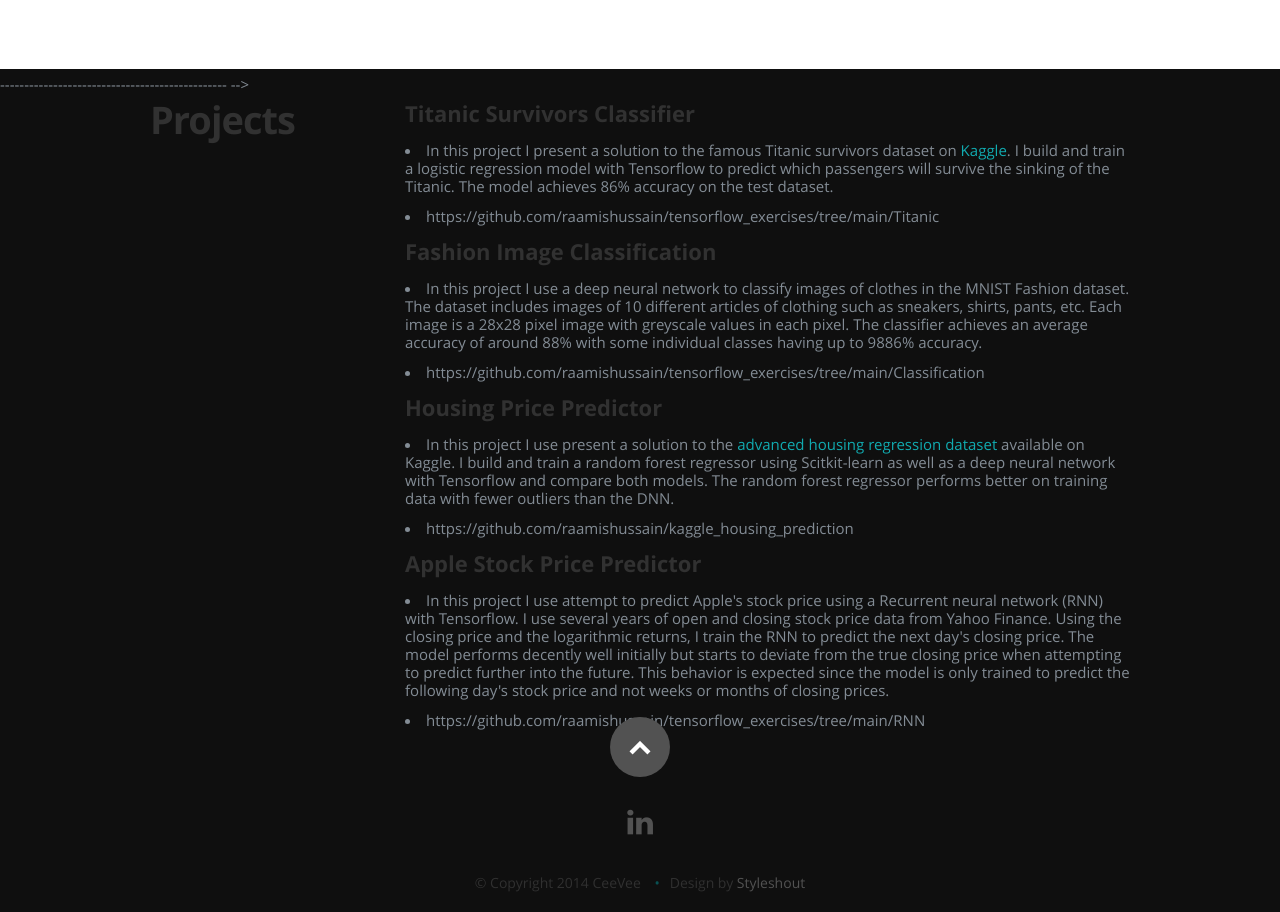
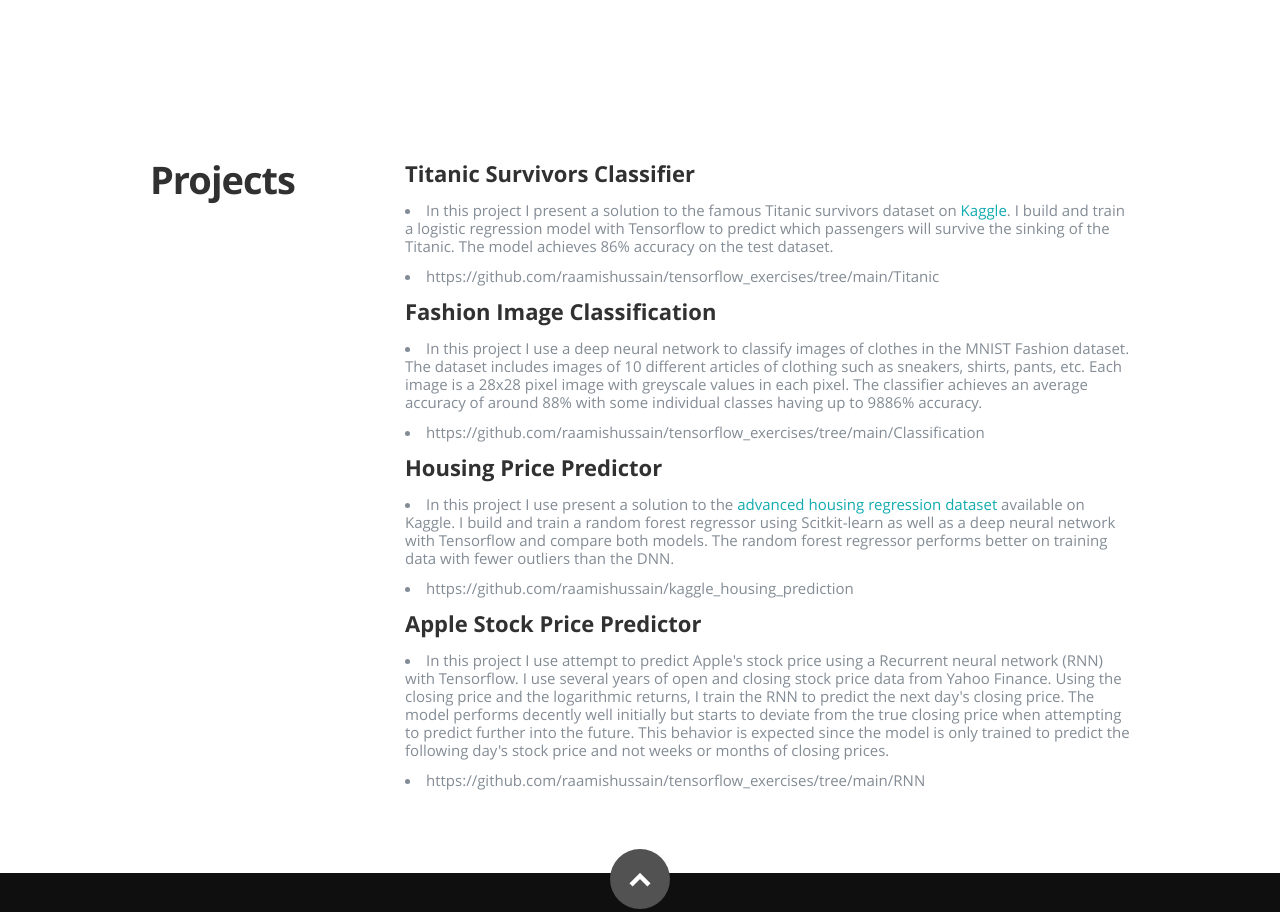
Before and after one commit to raamishussain/raamis.github.io, a plain HTML site: page index.html in a window 1280 px wide. Shown: the part 3781-4693 px from the top of the page. Drawn offline with nearby package versions, Linux system fonts and the light colour scheme.

Commit message:
Bug fixes for formatting of publications and projects sections

```diff
--- a/css/layout.css
+++ b/css/layout.css
@@ -281,6 +281,7 @@ ul#nav li.current a { color: #F06000; }
    margin-top: 6px;
 }
 
+
 /*----------------------------------------------*/
 /*	Skill Bars
 /*----------------------------------------------*/
@@ -395,6 +396,17 @@ ul#nav li.current a { color: #F06000; }
 @-webkit-keyframes jquery {
   0%   { width: 0px;  }
   100% { width: 50%;  }
+}
+
+/* ------------------------------------------------------------------ */
+/* d. Projects Section
+/* ------------------------------------------------------------------ */
+
+#projects {
+   background: #fff;
+   padding-top: 90px;
+   padding-bottom: 72px;
+   overflow: hidden;
 }
 
 /* ------------------------------------------------------------------ */
--- a/index.html
+++ b/index.html
@@ -35,10 +35,6 @@
    </script>
 
 	<script src="js/modernizr.js"></script>
-
-   <!-- Favicons
-	================================================== -->
-	<link rel="shortcut icon" href="favicon.png" >
 
 </head>
 
@@ -249,6 +245,7 @@
 
       </div> <!-- End skills -->
 
+
       <!-- Publications
       ----------------------------------------------- -->
       <div class="row skill">
@@ -268,7 +265,6 @@
 
             <li>Constraining anomalous EeV ANITA detections with PeV neutrinos. I Safa et al. Proceedings of Science (ICRC 2019) 995</li>
 
-
          </div> <!-- main-col end -->
 
       </div> <!-- End publications -->
@@ -278,7 +274,7 @@
    <!-- Projects Section
    ================================================== -->
    <section id="projects">
-
+      <!-- Projects
       ----------------------------------------------- -->
       <div class="row skills">
 
```
